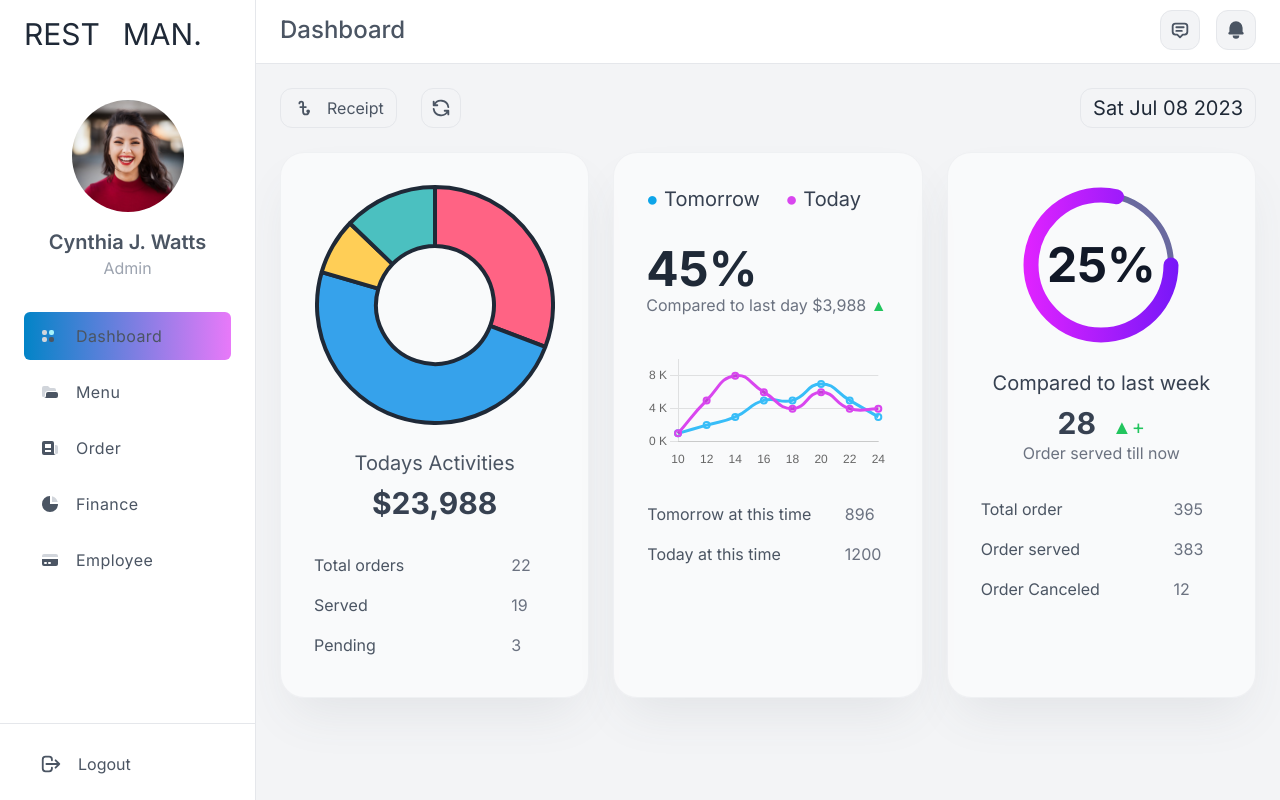
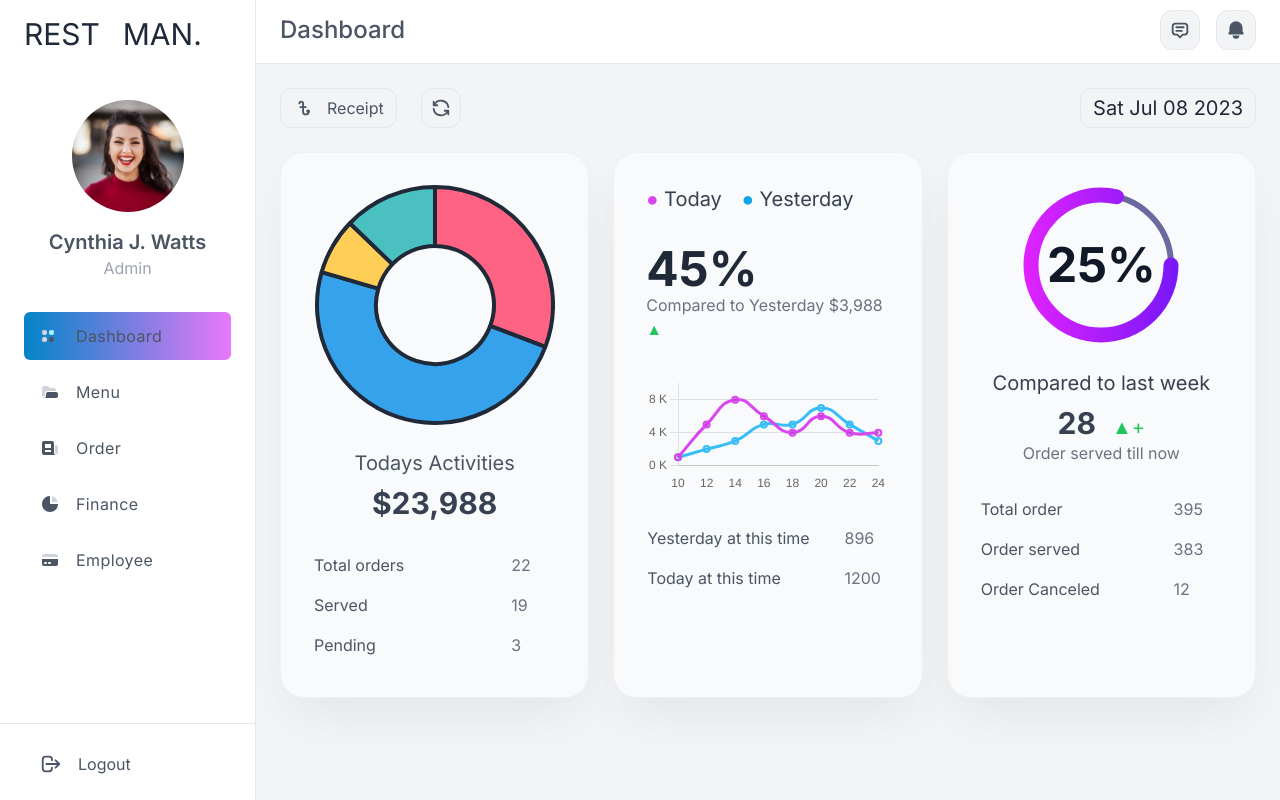
Before and after one commit to AbidHasanPiash/bhojon, a Next.js app: page / in a window 1280 px wide. Built offline with nearby package versions, Linux system fonts and the light colour scheme.

Commit message:
dashboard wrong text solved

```diff
--- a/components/dashboard/ComparedToLastDay.jsx
+++ b/components/dashboard/ComparedToLastDay.jsx
@@ -18,7 +18,7 @@ export default function ComparedToLastDay() {
         tension: 0.5
       },
       {
-        label: "Tomorrow",
+        label: "Yesterday",
         data: [1, 2, 3, 5, 5, 7, 5, 3],
         fill: true,
         backgroundColor: "transparent",
@@ -63,15 +63,15 @@ export default function ComparedToLastDay() {
     <div>
       <div className="h-full group p-6 sm:p-8 rounded-3xl bg-white border border-gray-200/50 dark:shadow-none dark:border-gray-700 dark:bg-gray-800 bg-opacity-50 shadow-2xl shadow-gray-600/10">
         <h5 className="text-xl text-gray-700 dark:text-gray-300 space-x-5">
-          <span><span className="text-sky-500">●</span> Tomorrow</span>
-          <span><span className="text-fuchsia-500"> ●</span> Today</span>
+          <span><span className="text-fuchsia-500">●</span> Today</span>
+          <span><span className="text-sky-500">●</span> Yesterday</span>
         </h5>
         <div className="my-8">
           <h1 className="text-5xl font-bold text-gray-800 dark:text-white">
             45%
           </h1>
           <span className="text-gray-500 dark:text-gray-400">
-            Compared to last day $3,988 <span className="text-green-500">▲</span>
+            Compared to Yesterday $3,988 <span className="text-green-500">▲</span>
           </span>
         </div>
 
@@ -82,7 +82,7 @@ export default function ComparedToLastDay() {
         <table className="mt-6 -mb-2 w-full text-gray-600">
           <tbody>
             <tr className="dark:text-gray-300">
-              <td className="py-2">Tomorrow at this time</td>
+              <td className="py-2">Yesterday at this time</td>
               <td className="text-gray-500">896</td>
             </tr>
             <tr className="dark:text-gray-300">
```
